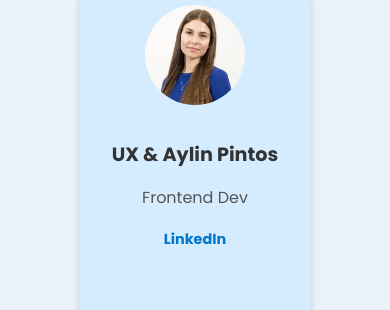
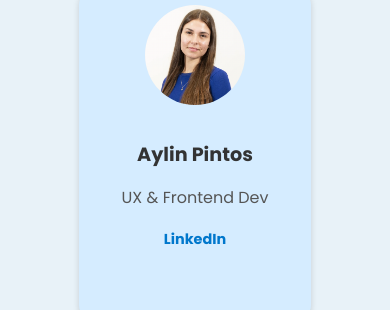
Before and after one commit to nazarena-aranda/facego-landing, a plain HTML site: page index.html in a window 390 px wide. Shown: the part 2343-2653 px from the top of the page. Drawn offline with Linux system fonts and the light colour scheme.

Commit message:
prueba mobile

```diff
--- a/index.html
+++ b/index.html
@@ -56,8 +56,8 @@
       </div>
       <div class="card">
         <img src="aylin.png" alt="Aylin" />
-        <h3>UX & Aylin Pintos</h3>
-        <p>Frontend Dev</p>
+        <h3>Aylin Pintos</h3>
+        <p>UX & Frontend Dev</p>
         <a href="https://www.linkedin.com/in/aylin-pintos-10b412362/" target="_blank">LinkedIn</a>
       </div>
     </div>
```
